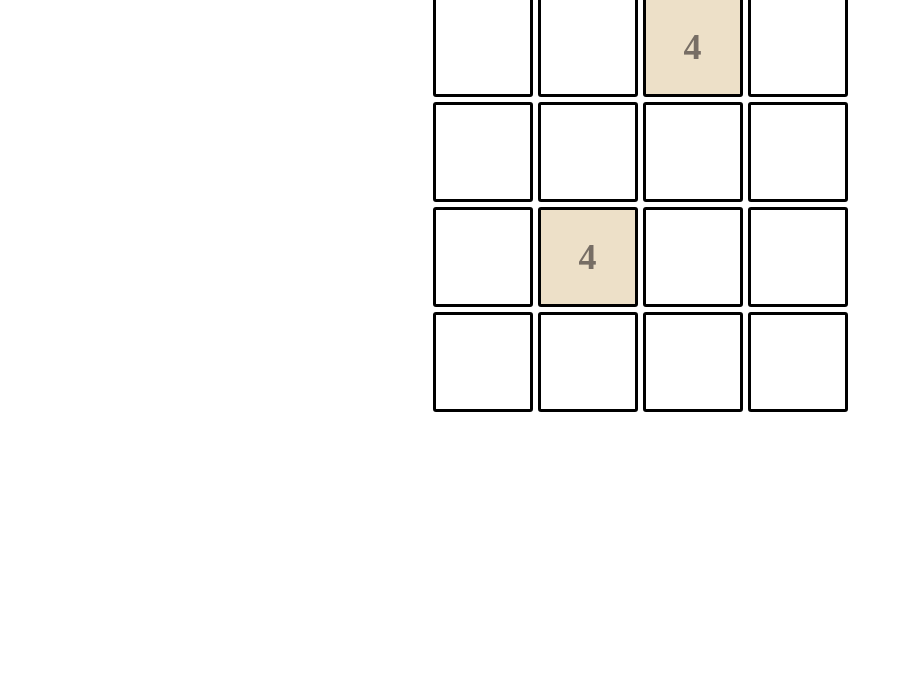
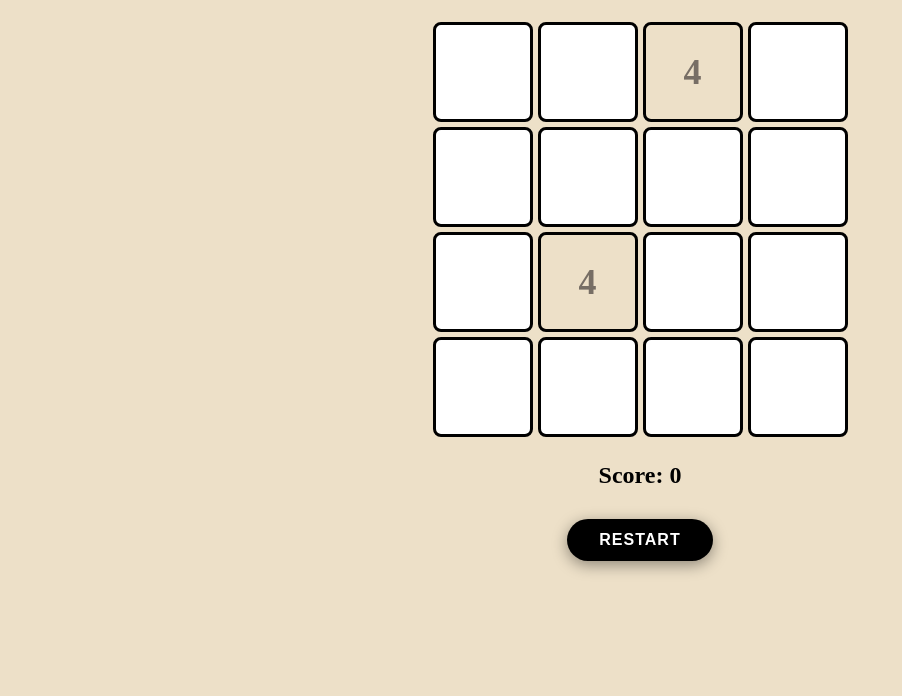
Before and after one commit to Maj-e/globantPiscine, a plain HTML site: page 2048/index.html in a window 1280 px wide. Shown: the part 104-800 px from the top of the page, without its empty margins (0-902 px from the left). Drawn offline with Linux system fonts and the light colour scheme.

Commit message:
background transition

```diff
--- a/2048/index.html
+++ b/2048/index.html
@@ -8,14 +8,16 @@
 </head>
 <body>
 <div class="game-container">
-<h1>2048</h1>
-<div class="score-container">
-<span>Score: <span id="score">0</span></span>
-<button id="restart-btn">Restart</button>
-</div>
+<h1 class="title">2048</h1>
 <div class="grid-container">
     <!-- The grid will be filled by JavaScript -->
 </div>
+<div class="score-container score-below">
+            <span>Score: <span id="score">0</span></span>
+        </div>
+        <div class="restart-below">
+            <button id="restart-btn">Restart</button>
+        </div>
 </div>
 <script src="script.js"></script>
 </body>
--- a/2048/script.js
+++ b/2048/script.js
@@ -1,11 +1,38 @@
 let grid = Array(16).fill(0);
+let score = 0;
 
 function setCellStyle(cell, value) {
-    cell.classList.remove('tile-2', 'tile-4', 'tile-8', 'tile-16', 'tile-32', 'tile-64', 'tile-128', 'tile-256', 'tile-512', 'tile-1024', 'tile-2048');
-
+    cell.classList.remove('tile-2', 'tile-4', 'tile-8', 'tile-16', 'tile-32', 'tile-64', 'tile-128', 'tile-256', 'tile-512', 'tile-1024', 'tile-2048', 'tile-new', 'tile-merge');
     if (value) {
         cell.classList.add(`tile-${value}`);
     }
+}
+
+function updateScore() {
+    document.getElementById('score').textContent = score;
+}
+
+function getHighestTileColor() {
+    const maxValue = Math.max(...grid);
+    if (!maxValue || maxValue < 2) return '#faf8ef';
+    const tileColors = {
+        2: '#eee4da',
+        4: '#ede0c8',
+        8: '#f2b179',
+        16: '#f59563',
+        32: '#f67c5f',
+        64: '#f65e3b',
+        128: '#edcf72',
+        256: '#edcc61',
+        512: '#edc850',
+        1024: '#edc53f',
+        2048: '#edc22e'
+    };
+    return tileColors[maxValue] || '#faf8ef';
+}
+
+function updateBackgroundColor() {
+    document.body.style.background = getHighestTileColor();
 }
 
 function updateDisplay() {
@@ -15,18 +42,24 @@ function updateDisplay() {
         cell.textContent = value || '';
         setCellStyle(cell, value);
     });
+    updateScore();
+    updateBackgroundColor();
 }
 
 function spawnRandomTile() {
     const emptyCells = grid
         .map((val, idx) => val === 0 ? idx : -1)
         .filter(idx => idx !== -1);
-
     if (emptyCells.length === 0) return false;
-
     const randomIndex = emptyCells[Math.floor(Math.random() * emptyCells.length)];
     const value = Math.random() < 0.8 ? 2 : 4;
     grid[randomIndex] = value;
+    setTimeout(() => {
+        const cells = document.querySelectorAll('.cell');
+        const cell = cells[randomIndex];
+        cell.classList.add('tile-new');
+        setTimeout(() => cell.classList.remove('tile-new'), 500);
+    }, 10);
     return true;
 }
 
@@ -34,6 +67,7 @@ function initGame() {
     const gridContainer = document.querySelector('.grid-container');
     gridContainer.innerHTML = '';
     grid = Array(16).fill(0);
+    score = 0;
 
     for (let i = 0; i < 16; i++) {
         const cell = document.createElement('div');
@@ -44,6 +78,7 @@ function initGame() {
     spawnRandomTile();
     spawnRandomTile();
     updateDisplay();
+    updateBackgroundColor();
 }
 
 function getLine(startIndex, step, count = 4) {
@@ -60,18 +95,32 @@ function setLine(startIndex, step, line) {
     }
 }
 
-function mergeLine(line) {
+function mergeLine(line, startIndex, step) {
     let newLine = line.filter(val => val !== 0);
+    const mergedIndices = [];
 
     for (let i = 0; i < newLine.length - 1; i++) {
         if (newLine[i] === newLine[i + 1]) {
             newLine[i] *= 2;
+            score += newLine[i];
+            mergedIndices.push(i);
             newLine.splice(i + 1, 1);
         }
     }
 
     while (newLine.length < 4) {
         newLine.push(0);
+    }
+
+    if (mergedIndices.length > 0) {
+        setTimeout(() => {
+            const cells = document.querySelectorAll('.cell');
+            mergedIndices.forEach(mergePos => {
+                const cellIndex = startIndex + mergePos * step;
+                cells[cellIndex].classList.add('tile-merge');
+                setTimeout(() => cells[cellIndex].classList.remove('tile-merge'), 400);
+            });
+        }, 50);
     }
 
     return newLine;
@@ -84,28 +133,28 @@ function move(direction) {
     if (direction === 'left') {
         for (let row = 0; row < 4; row++) {
             const line = getLine(row * 4, 1);
-            const newLine = mergeLine(line);
+            const newLine = mergeLine(line, row * 4, 1);
             setLine(row * 4, 1, newLine);
         }
     } else if (direction === 'right') {
         for (let row = 0; row < 4; row++) {
             const line = getLine(row * 4, 1);
             const reversed = line.reverse();
-            const merged = mergeLine(reversed);
+            const merged = mergeLine(reversed, row * 4 + 3, -1);
             const newLine = merged.reverse();
             setLine(row * 4, 1, newLine);
         }
     } else if (direction === 'up') {
         for (let col = 0; col < 4; col++) {
             const line = getLine(col, 4);
-            const newLine = mergeLine(line);
+            const newLine = mergeLine(line, col, 4);
             setLine(col, 4, newLine);
         }
     } else if (direction === 'down') {
         for (let col = 0; col < 4; col++) {
             const line = getLine(col, 4);
             const reversed = line.reverse();
-            const merged = mergeLine(reversed);
+            const merged = mergeLine(reversed, col + 12, -4);
             const newLine = merged.reverse();
             setLine(col, 4, newLine);
         }
--- a/2048/styles.css
+++ b/2048/styles.css
@@ -16,7 +16,9 @@
     border: solid black;
     font-size: 36px;
     font-weight: bold;
-    border-radius: 3px;
+    border-radius: 8px;
+    background: #fff;
+    transition: background 1s cubic-bezier(0.4,0,0.2,1), color 1s cubic-bezier(0.4,0,0.2,1);
 }
 
 .tile-2 {
@@ -73,3 +75,92 @@
     background-color: #edc22e;
     color: #f9f6f2;
 }
+
+.tile-new {
+    animation: pop 0.5s;
+}
+@keyframes pop {
+    0% { transform: scale(0.5); opacity: 0.5; }
+    80% { transform: scale(1.1); opacity: 1; }
+    100% { transform: scale(1); }
+}
+
+.tile-merge {
+    animation: merge-shake 0.4s;
+}
+@keyframes merge-shake {
+    0% { transform: scale(1.3) rotate(0deg); }
+    15% { transform: scale(1.25) rotate(-5deg); }
+    30% { transform: scale(1.25) rotate(5deg); }
+    45% { transform: scale(1.2) rotate(-4deg); }
+    60% { transform: scale(1.15) rotate(4deg); }
+    75% { transform: scale(1.1) rotate(-2deg); }
+    90% { transform: scale(1.05) rotate(2deg); }
+    100% { transform: scale(1) rotate(0deg); }
+}
+
+.score-below {
+    display: flex;
+    justify-content: center;
+    align-items: center;
+    margin-top: 20px;
+    font-size: 1.5em;
+    font-weight: bold;
+}
+
+.restart-below {
+    display: flex;
+    justify-content: center;
+    align-items: center;
+    margin-top: 10px;
+}
+
+#restart-btn {
+    background: black;
+    color: white;
+    border: none;
+    padding: 12px 32px;
+    font-size: 16px;
+    font-weight: bold;
+    border-radius: 25px;
+    cursor: pointer;
+    box-shadow: 0 4px 15px rgba(0, 0, 0, 0.4);
+    transition: all 0.3s cubic-bezier(0.4,0,0.2,1);
+    text-transform: uppercase;
+    letter-spacing: 1px;
+}
+
+#restart-btn:hover {
+    transform: translateY(-2px);
+}
+
+#restart-btn:active {
+    transform: translateY(0);
+    box-shadow: 0 2px 10px rgba(102, 126, 234, 0.4);
+}
+
+body {
+    transition: background 1.2s cubic-bezier(0.4,0,0.2,1);
+    display: flex;
+    justify-content: center;
+    align-items: center;
+    min-height: 80vh;
+    margin: 0;
+    padding: 20px;
+    box-sizing: border-box;
+}
+
+.game-container {
+    display: flex;
+    flex-direction: column;
+    align-items: center;
+    gap: 20px;
+}
+
+h1 {
+    text-align: center;
+}
+
+.title {
+    font-family: system-ui, -apple-system, BlinkMacSystemFont, 'Segoe UI', Roboto, Oxygen, Ubuntu, Cantarell, 'Open Sans', 'Helvetica Neue', sans-serif;
+}
```
